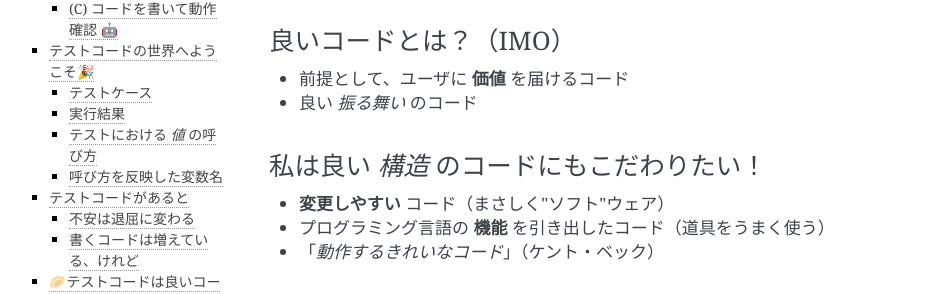
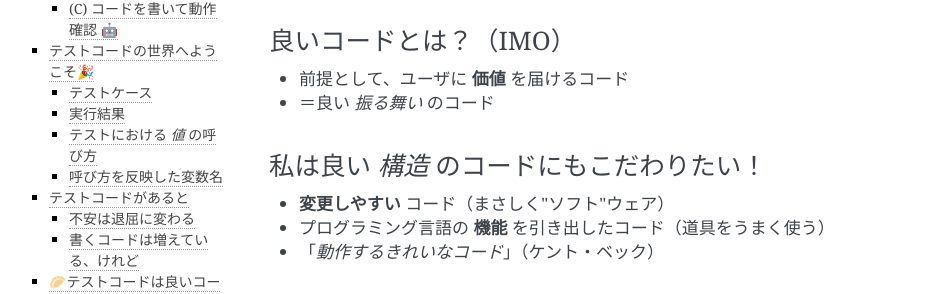
Before and after one commit to ftnext/2024-slides, a Sphinx documentation site: the page built from source/phpkansai/practice-test-code.rst, in a window 1280 px wide and 900 px high, scrolled down 956 px. Shown: the part 169-463 px from the top of the window, without its empty margins (151-1099 px from the left). Built offline with Sphinx 7.4.7, drawn with Linux system fonts in a browser that asks for light colours.

Commit message:
[style] Tweaks

```diff
--- a/source/phpkansai/introduction.rst.txt
+++ b/source/phpkansai/introduction.rst.txt
@@ -14,7 +14,7 @@
 --------------------------------------------------
 
 * 前提として、ユーザに **価値** を届けるコード
-* 良い *振る舞い* のコード
+* ＝良い *振る舞い* のコード
 
 私は良い *構造* のコードにもこだわりたい！
 --------------------------------------------------
--- a/source/phpkansai/test-code-benefits.rst.txt
+++ b/source/phpkansai/test-code-benefits.rst.txt
@@ -1,5 +1,7 @@
 テストコードが書けるメリット
 ============================================================
+
+1部 1/2章
 
 壊してないかなという **不安** に向き合う
 ============================================================
@@ -19,6 +21,7 @@
 
 .. literalinclude:: ../../samplecode/phpunit-example/concept/fizzbuzz.php
     :language: php
+    :emphasize-lines: 2-3
 
 書き換えで振る舞いを変えていないだろうか？
 ============================================================
```
